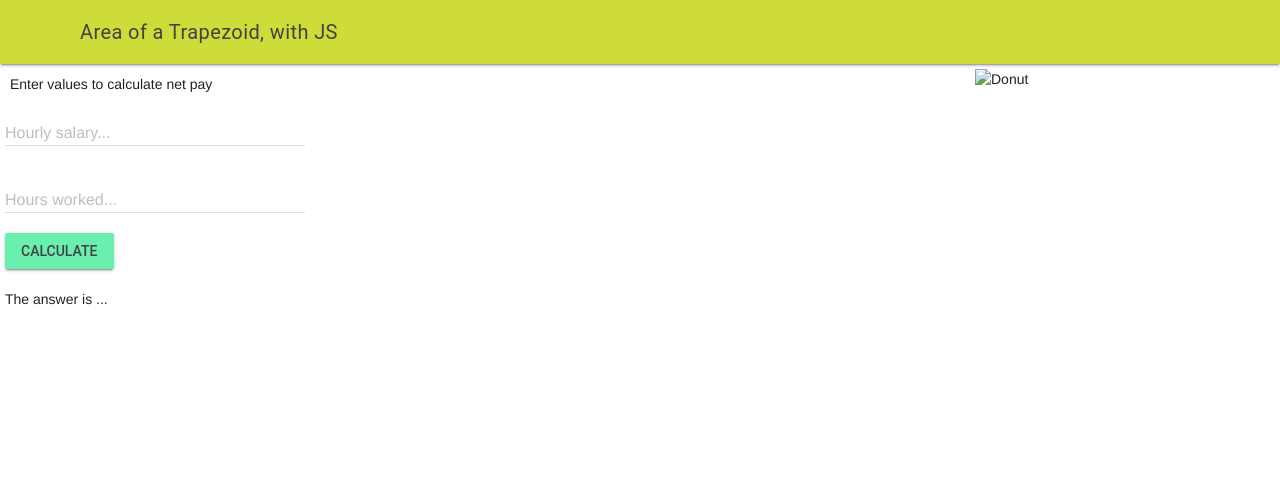
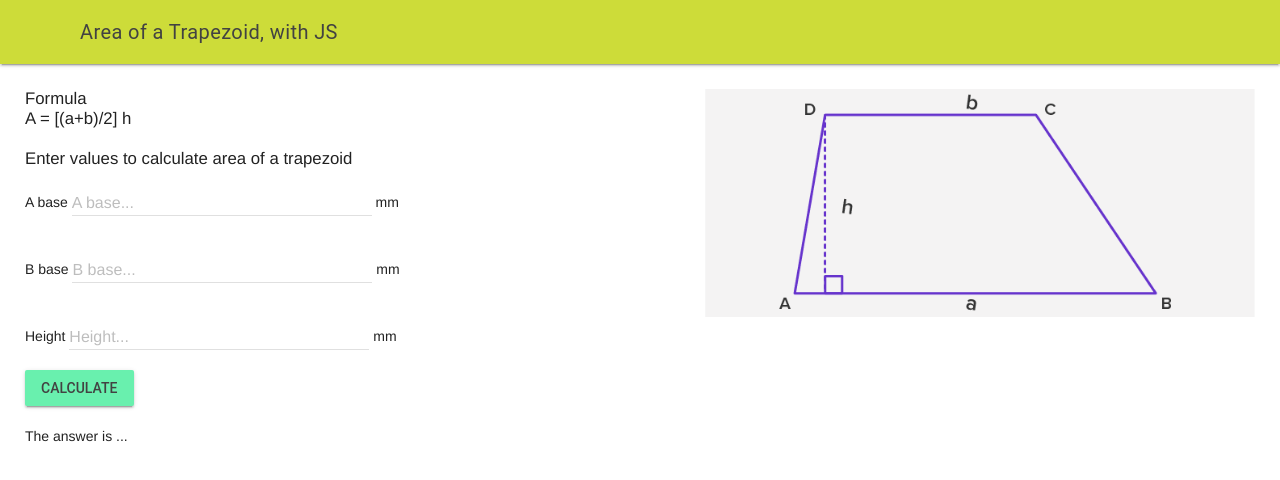
Before and after one commit to MTHS-ICS2O-2-2022/ICS2O-Unit-3-01-Mohamad-Tanbari, a plain HTML site: page index.html in a window 1280 px wide. Drawn offline with nearby package versions, Linux system fonts and the light colour scheme.

Commit message:
made web from storyboard

```diff
--- a/css/style.css
+++ b/css/style.css
@@ -4,10 +4,14 @@
 */
 
 .page-content {
-  padding: 5px;
+  padding: 25px;
 }
 
 .donut {
   float: right;
-  width: 300px;
+  width: 550px;
 }
+
+.page-content-top {
+  font-size: larger;
+}
--- a/index.html
+++ b/index.html
@@ -2,7 +2,10 @@
 <html>
   <head>
     <meta charset="utf-9" />
-    <meta name="description" content="You can calculate the area of a trapezoid using this website" />
+    <meta
+      name="description"
+      content="You can calculate the area of a trapezoid using this website"
+    />
     <meta name="keywords" content="mths, ics2o" />
     <meta name="author" content="Mohamad" />
     <meta name="viewport" conent="width=device-width, initial-scale=1.0" />
@@ -52,11 +55,19 @@
       <main class="mdl-layout__content">
         <div class="page-content">
           <!--Donut picture-->
-          <img src="./images/donut.jpg" alt="Donut" class="donut" />
+          <img src="./images/Donut.png" alt="Donut" class="donut" />
           <!--Text below header-->
-          <div class="page-content">Enter values to calculate net pay</div>
+          <div class="page-content-top">
+            Formula <br />
+            A = [(a+b)/2] h
+          </div>
+          <br />
+          <div class="page-content-top">
+            Enter values to calculate area of a trapezoid
+          </div>
           <!-- Numeric Textfield with Floating Label -->
           <form action="#">
+            A base
             <div
               class="mdl-textfield mdl-js-textfield mdl-textfield--floating-label"
             >
@@ -64,16 +75,16 @@
                 class="mdl-textfield__input"
                 type="text"
                 pattern="-?[0-9]*(\.[0-9]+)?"
-                id="hourly-wage"
+                id="a-base"
               />
-              <label class="mdl-textfield__label" for="hourly-wage"
-                >Hourly salary...</label
-              >
+              <label class="mdl-textfield__label" for="a-base">A base...</label>
               <span class="mdl-textfield__error">Input is not a number!</span>
             </div>
+            mm
           </form>
           <!-- Numeric Textfield with Floating Label -->
           <form action="#">
+            B base
             <div
               class="mdl-textfield mdl-js-textfield mdl-textfield--floating-label"
             >
@@ -81,13 +92,29 @@
                 class="mdl-textfield__input"
                 type="text"
                 pattern="-?[0-9]*(\.[0-9]+)?"
-                id="hours-worked"
+                id="b-base"
               />
-              <label class="mdl-textfield__label" for="hours-worked"
-                >Hours worked...</label
-              >
+              <label class="mdl-textfield__label" for="b-base">B base...</label>
               <span class="mdl-textfield__error">Input is not a number!</span>
             </div>
+            mm
+          </form>
+          <!-- Numeric Textfield with Floating Label -->
+          <form action="#">
+            Height
+            <div
+              class="mdl-textfield mdl-js-textfield mdl-textfield--floating-label"
+            >
+              <input
+                class="mdl-textfield__input"
+                type="text"
+                pattern="-?[0-9]*(\.[0-9]+)?"
+                id="height"
+              />
+              <label class="mdl-textfield__label" for="height">Height...</label>
+              <span class="mdl-textfield__error">Input is not a number!</span>
+            </div>
+            mm
           </form>
           <!-- Accent-colored raised button with ripple -->
           <button
--- a/js/script.js
+++ b/js/script.js
@@ -7,4 +7,18 @@
 /*
 * This function
 */
-function calculate () {}
+function calculate () {
+  // debugging statements
+  console.log('button clicked')
+
+  // grab input from the text box
+  const aBase = parseInt(document.getElementById('a-base').value)
+  const bBase = parseInt(document.getElementById('b-base').value)
+  const height = parseInt(document.getElementById('height').value)
+
+  // calculate the area
+  const area = (aBase + bBase) / 2 * height
+
+  // output the area
+  document.getElementById('answer').innerHTML = "The area of the Trapezoid is: " + area + " cm²"
+}
```
Also changed, not shown: images/Donut.png (added), 1 other file.
